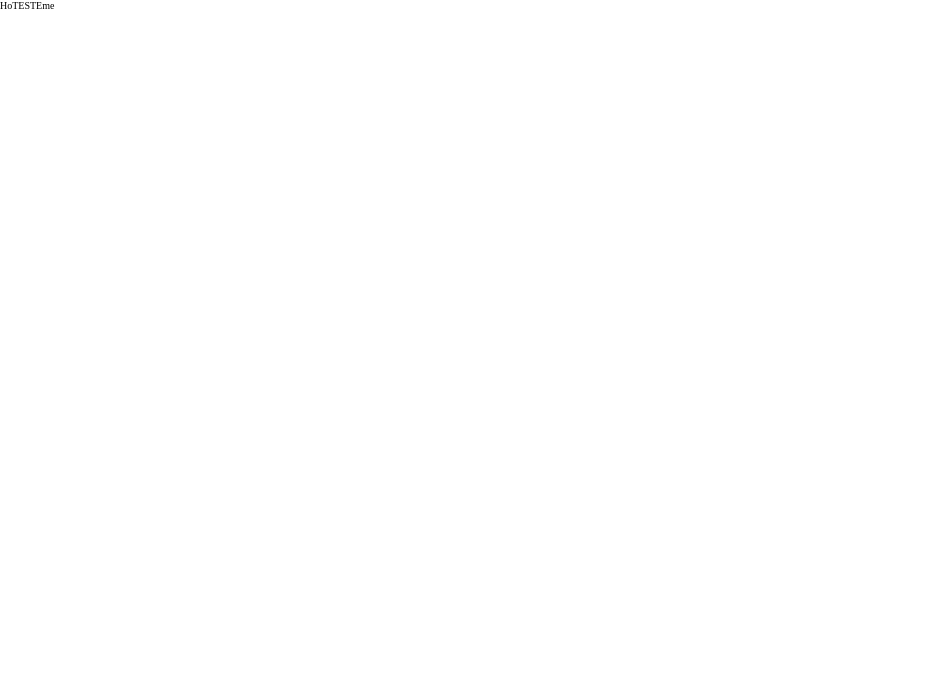
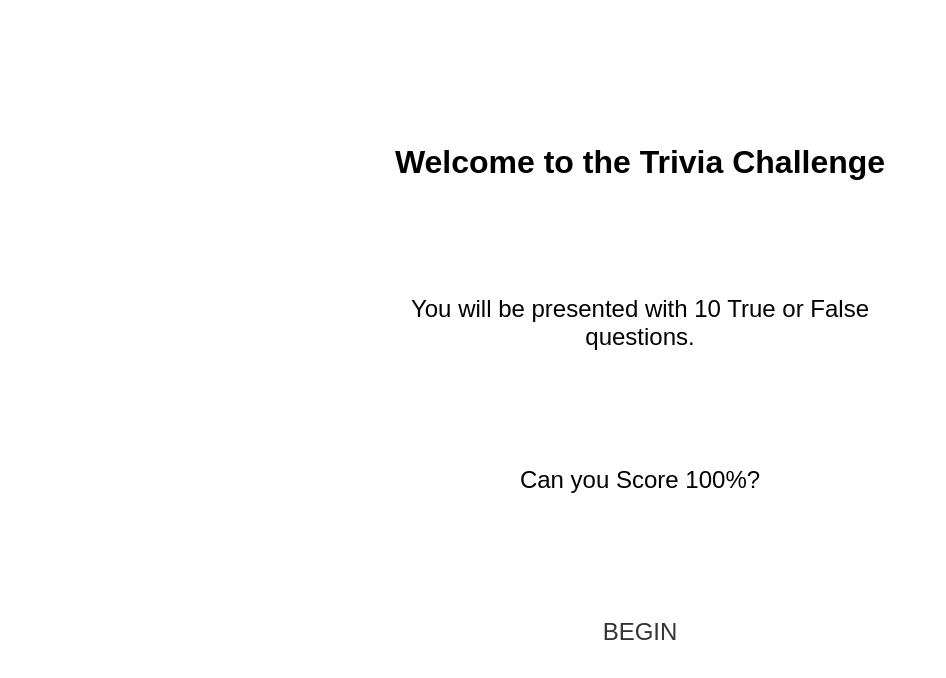
Before and after one commit to GabrielCampos99/guild-challenge, a React (Create React App) app: page / in a window 1280 px wide. Shown: the top 678 px of the page, without its empty margins (0-946 px from the left). Built offline with nearby package versions, Linux system fonts and the light colour scheme.

Commit message:
feat: home view

```diff
--- a/src/modules/Home/views/Home.tsx
+++ b/src/modules/Home/views/Home.tsx
@@ -1,10 +1,13 @@
 import React from 'react'
+import HomeContent from '../components/HomeHeader/HomeHeader'
 
 type HomeProps = {}
 
 const Home: React.FC<HomeProps> = () => {
   return (
-    <div>HoTESTEme</div>
+    <div>
+      <HomeContent />
+    </div>
   )
 }
 
```
